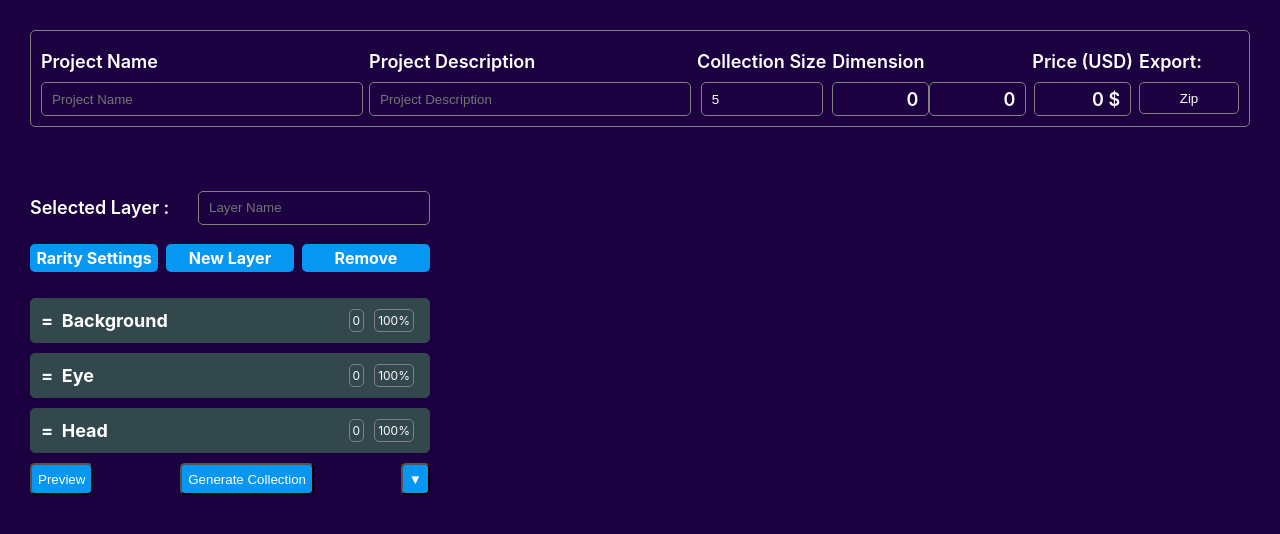
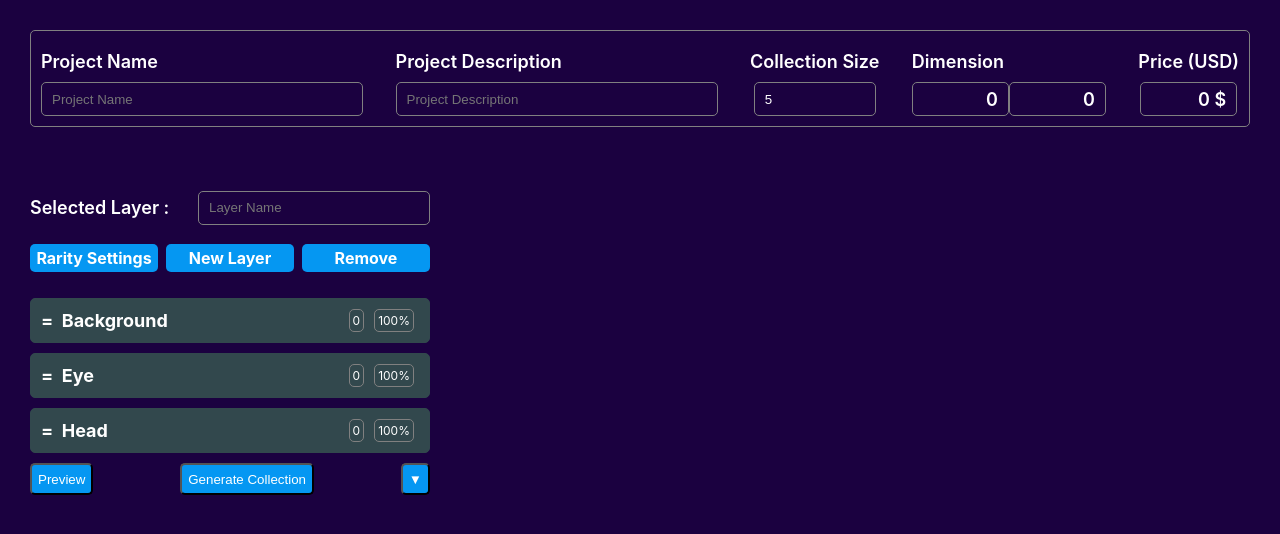
Before and after one commit to cocoa-1012/nft-generator, a React (Create React App) app: page / in a window 1280 px wide. Shown: the top 534 px of the page. Built offline with nearby package versions, Linux system fonts and the light colour scheme.

Commit message:
remove alert and export zip

```diff
--- a/src/components/Payment/PayPal.jsx
+++ b/src/components/Payment/PayPal.jsx
@@ -44,7 +44,7 @@ export const PayPal = ({ price, generateImageStep, setIsPayment }) => {
 
   useEffect(() => {
     if (success) {
-      alert("Payment successful!!");
+      // alert("Payment successful!!");
       generateImageStep();
       setIsPayment(false);
     }
--- a/src/components/PropertyManager/ProjectProperty.jsx
+++ b/src/components/PropertyManager/ProjectProperty.jsx
@@ -69,12 +69,12 @@ export const ProjectProperty = ({
         <p>Price (USD)</p>
         <p className="collection_price">{Math.round(price * 100) / 100} $</p>
       </div>
-      <div className="property_item">
+      {/* <div className="property_item">
         <p>Export:</p>
         <button className="export_button" onClick={() => onClickZip()}>
           Zip
         </button>
-      </div>
+      </div> */}
     </div>
   );
 };
```
